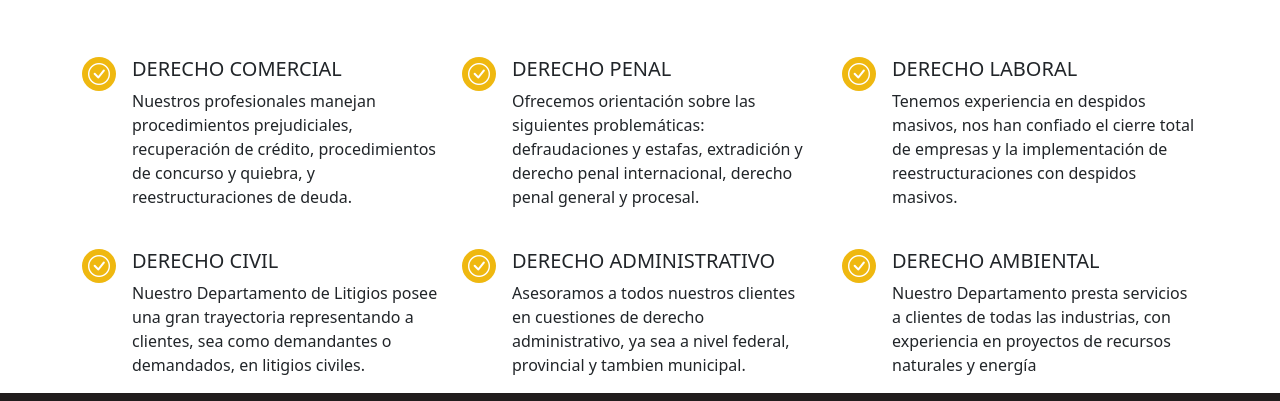
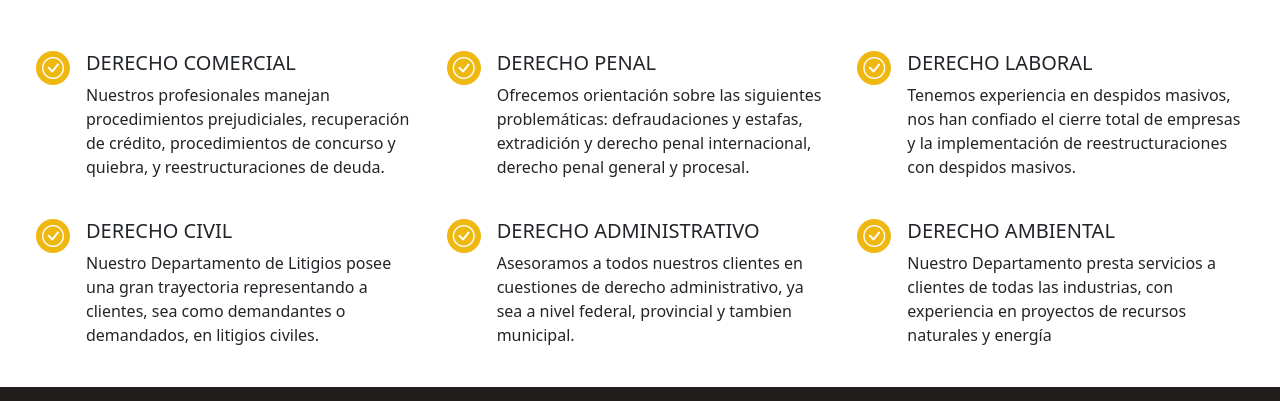
Before and after one commit to LeanBruno/PF-BRUNO, a website: page pages/servicios.html in a window 1280 px wide. Shown: the part 910-1311 px from the top of the page. Drawn offline with nearby package versions, Linux system fonts and the light colour scheme.

Commit message:
ajuste padding servicios

```diff
--- a/pages/servicios.html
+++ b/pages/servicios.html
@@ -60,14 +60,14 @@
     <!--RAMAS JUDICIALES DEL ESTUDIO-->
 
     <section id="features">
-      <div class="container">
+      <div class="container-fluid">
          <div class="row">
             <div class="col-12 section-intro">
                <h1>SERVICIOS</h1>
                <div class="hline"></div>
             </div>
          </div>
-         <div class="row gy-4">
+         <div class="row gy-4 p-4">
             <div class="col-lg-4 col-sm-6 feature d-flex">
                <div class="icon-box me-3">
                 <i class="bi bi-check-circle"></i>
--- a/scss/pages/_servicios.scss
+++ b/scss/pages/_servicios.scss
@@ -1,6 +1,6 @@
 .section-intro {
 	text-align: center;
-	margin-bottom: 60px;
+	margin-bottom: 30px;
 	padding-top: 30px;
 	.hline {
 		width: 120px;
```
Also changed, not shown: styles/estilo.css.
